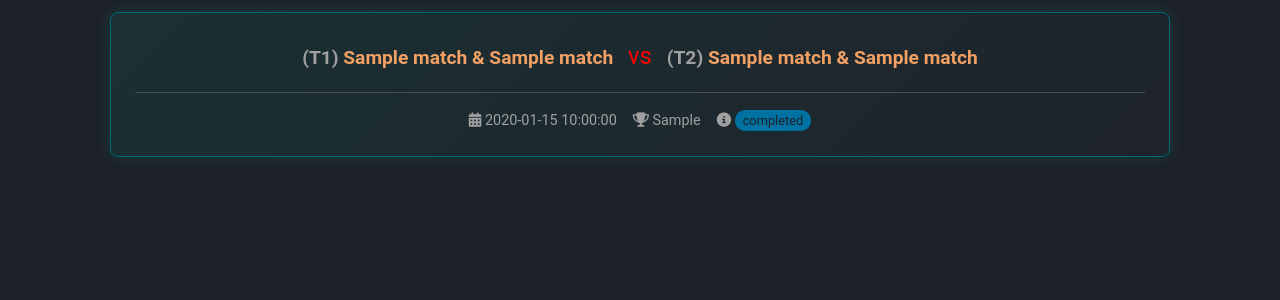
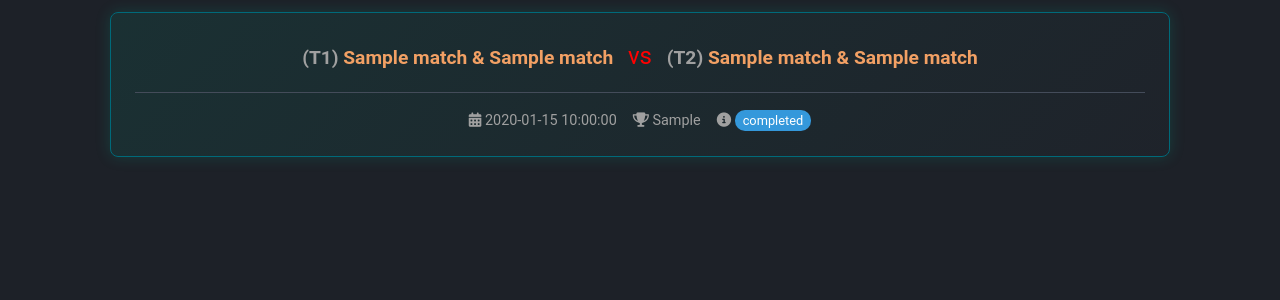
Before and after one commit to jpmahinay/smashers-webapp, a Flask app: template backend/templates/ongoing_matches.html in a window 1280 px wide. Shown: the part 160-460 px from the top of the page. Run offline with Flask 3, Linux system fonts and the light colour scheme; the template is opened without the code that fills it: most values are stand-ins (such as "Sample title", 1, 10 or a date in 2020).

Commit message:
Update ongoing_matches.html

```diff
--- a/backend/templates/ongoing_matches.html
+++ b/backend/templates/ongoing_matches.html
@@ -17,14 +17,14 @@
                 <div class="match-meta">
                     <span><i class="fa-solid fa-calendar-days"></i> {{ match.date }}</span>
                     <span><i class="fa-solid fa-trophy"></i> {{ match.game_type }}</span>
-                    <span><i class="fa-solid fa-circle-info"></i> <span class="status-{{ match.status }}">{{ match.status }}</span></span>
+                    <span><i class="fa-solid fa-circle-info"></i> <span class="status-ongoing">{{ match.status }}</span></span>
                 </div>
             </div>
         </div>
         {% endfor %}
     </div>
     {% else %}
-    <p class="card">There are no matches currently in progress.</p>
+    <p class="card" style="text-align: center;">There are no matches currently in progress.</p>
     {% endif %}
 </div>
 {% endblock %}
```
